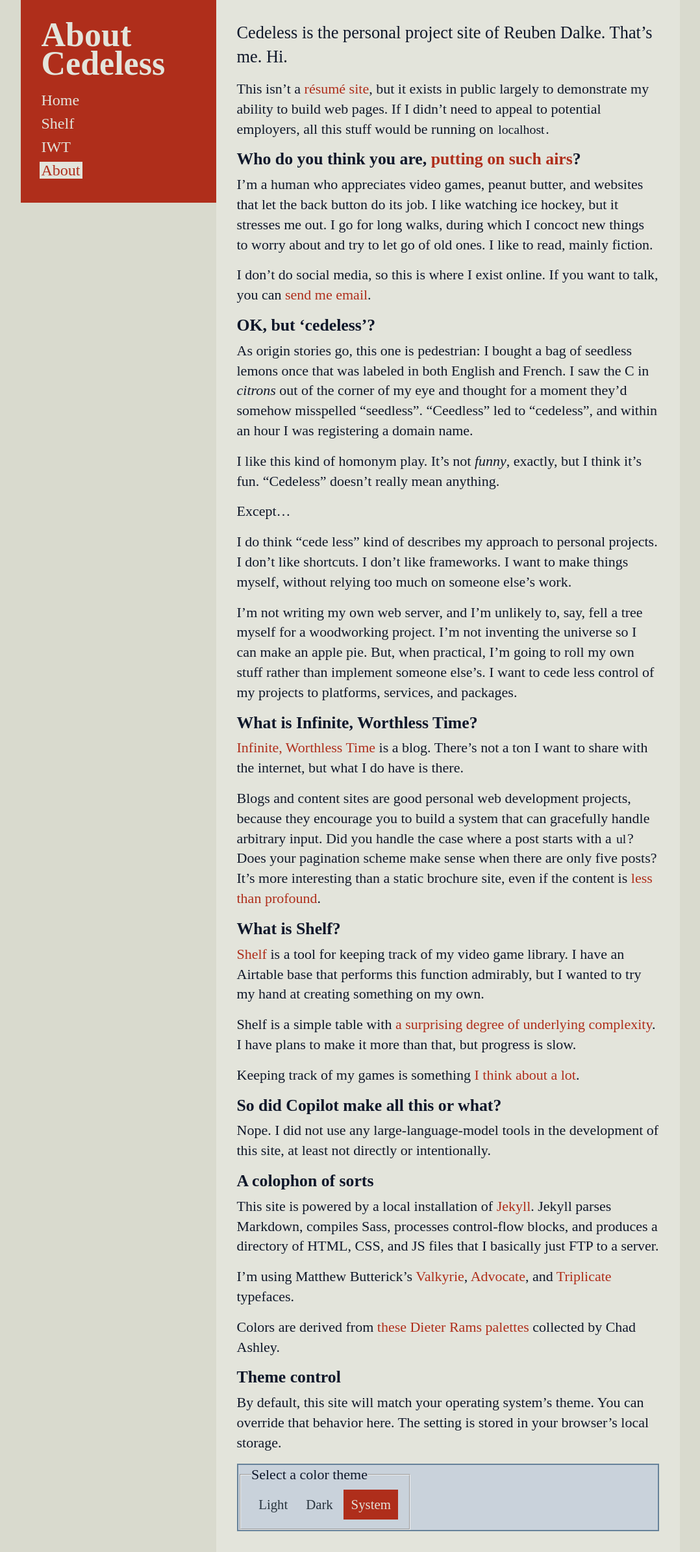
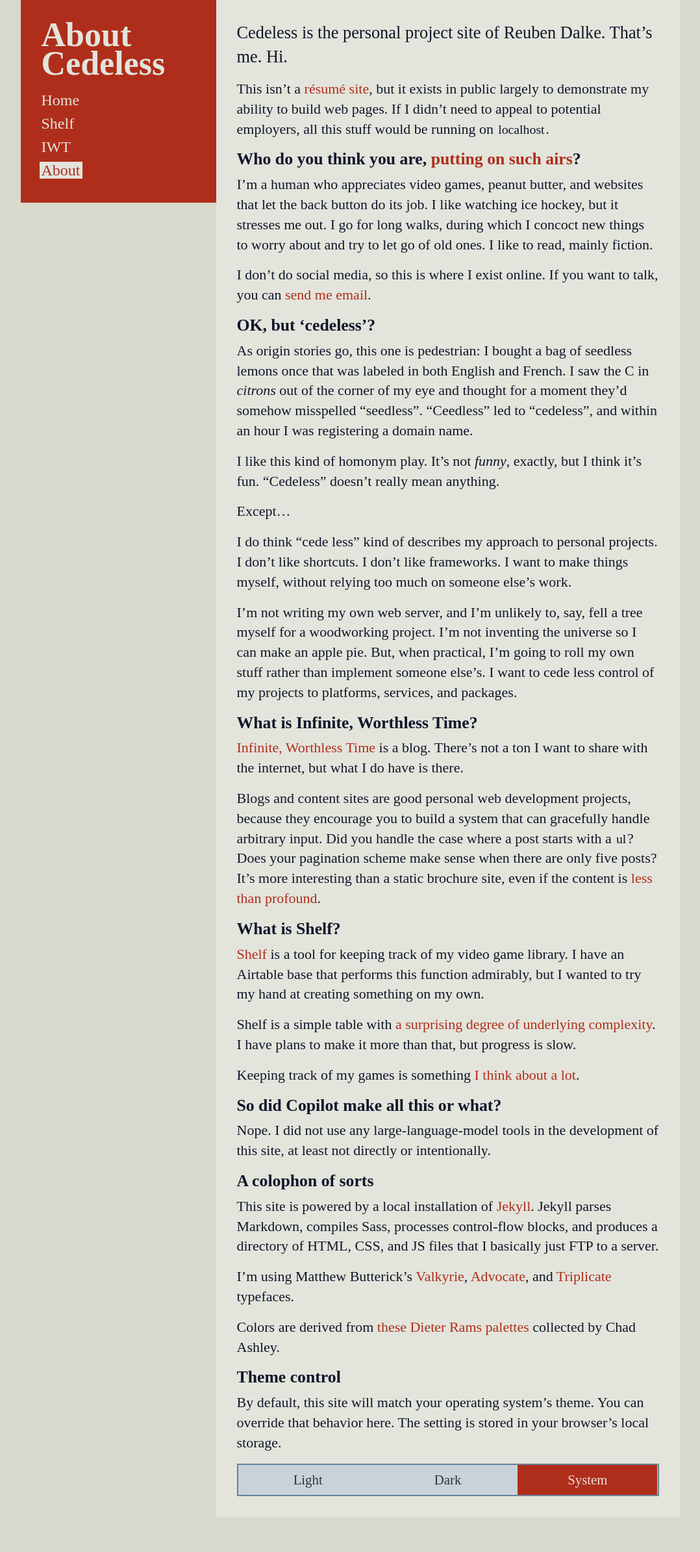
Before and after one commit to dalke/Cedeless, a Jekyll site: the page built from about.md, in a window 1280 px wide. Shown: the whole page at 65% size, without its empty margins (101-1179 px from the left). Built offline with Jekyll 4.4.1, drawn with Linux system fonts in a browser that asks for light colours; some web fonts are replaced; after the commit the page ends 2335 px from its top, so only the background shows below that.

Commit message:
Styling for theme control fieldset

```diff
--- a/assets/css/cedeless.scss
+++ b/assets/css/cedeless.scss
@@ -492,7 +492,15 @@ article, .about-body, .shelf-body {
   background: $color-dr05-blue-200;
   border: 2px solid $color-dr05-blue-500;
   bottom: 1rem;
-  display: flex;
+  fieldset {
+    border: none;
+    display: flex;
+    padding: 0;
+    margin: 0;
+  }
+  legend {
+    display: none;
+  }
   button {
     background: none;
     border: none;
```
